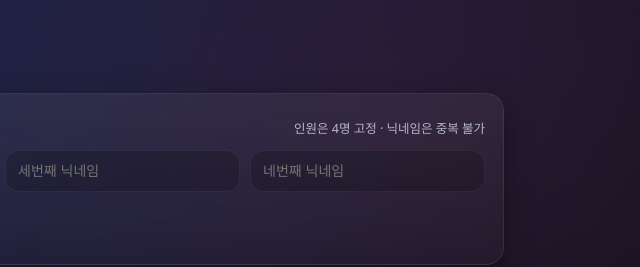
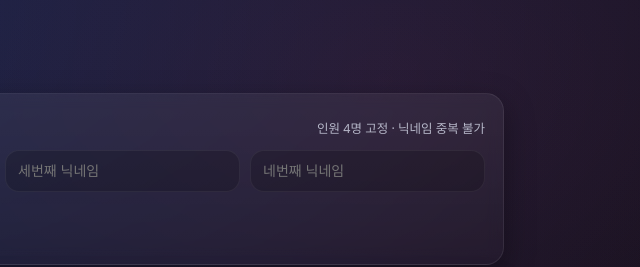
Before and after one commit to Wonder096/scoreboard-web, a plain HTML site: page index.html in a window 1280 px wide. Shown: the top 267 px of the page, 640-1280 px from the left. Drawn offline with Linux system fonts and the light colour scheme.

Commit message:
Update index.html

```diff
--- a/index.html
+++ b/index.html
@@ -18,7 +18,7 @@
     <section class="card" id="registerCard">
       <div class="card-head">
         <h2>선수 등록</h2>
-        <div class="hint">인원은 4명 고정 · 닉네임은 중복 불가</div>
+        <div class="hint">인원 4명 고정 · 닉네임 중복 불가</div>
       </div>
       <div id="playerInputs" class="grid"></div>
       <div class="row">
```
